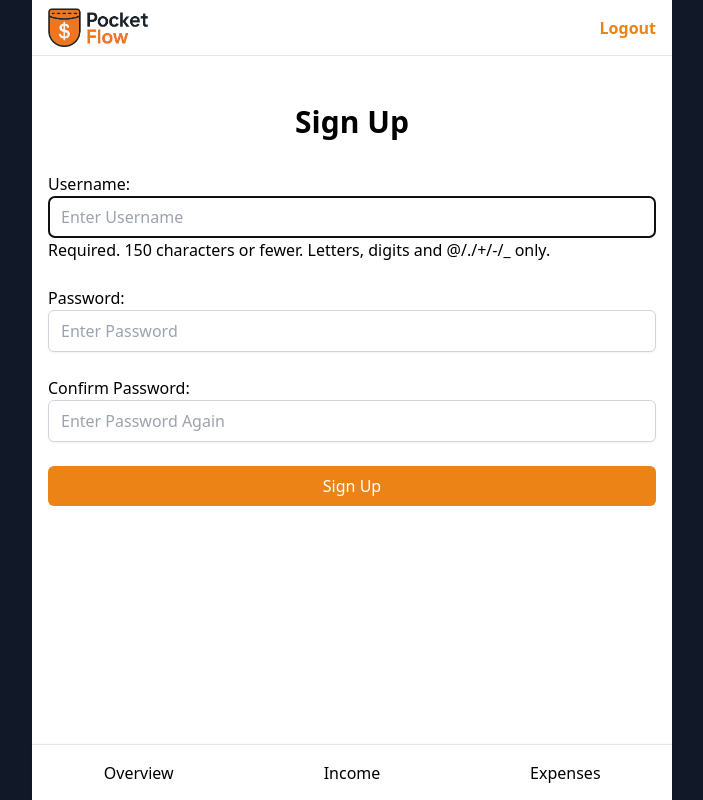
After one commit to josh1506/pocketflow, a Django app: page /signup/ in a window 1280 px wide. The commit adds this page. Shown: the whole page, without its empty margins (288-991 px from the left). Run offline with Django 5.2, Linux system fonts and the light colour scheme; some libraries are stand-ins or nearby versions.

Commit message:
[Feature] Implement signup functionality: Added CustomUserCreationForm, signup view, signup template, and URL routing. Applied Tailwind CSS styling to form fields and error messages.

```diff
--- /dev/null
+++ b/app/auths/forms.py
@@ -0,0 +1,30 @@
+from django import forms
+from django.contrib.auth.forms import UserCreationForm
+from django.contrib.auth.models import User
+
+
+class CustomUserCreationForm(UserCreationForm):
+    password1 = forms.CharField(
+        label='Password',
+        widget=forms.PasswordInput(attrs={
+            'class': 'block w-full px-3 py-2 border border-gray-300 rounded-md shadow-sm focus:ring-primary focus:border-primary sm:text-sm',
+            'placeholder': 'Enter Password'
+        })
+    )
+    password2 = forms.CharField(
+        label='Confirm Password',
+        widget=forms.PasswordInput(attrs={
+            'class': 'block w-full px-3 py-2 border border-gray-300 rounded-md shadow-sm focus:ring-primary focus:border-primary sm:text-sm',
+            'placeholder': 'Enter Password Again'
+        })
+    )
+
+    class Meta:
+        model = User
+        fields = ['username', 'password1', 'password2']
+        widgets = {
+            'username': forms.TextInput(attrs={
+                'class': 'block w-full px-3 py-2 border border-gray-300 rounded-md shadow-sm focus:ring-primary focus:border-primary sm:text-sm',
+                'placeholder': 'Enter Username'
+            }),
+        }
--- a/app/auths/templates/auth/login.html
+++ b/app/auths/templates/auth/login.html
@@ -96,7 +96,7 @@
 
         <p class="mt-10 text-center text-sm/6 text-gray-500">
             Not a member?
-            <a href="#" class="font-semibold text-primary hover:text-primaryHover">Signup now</a>
+            <a href="#" class="font-semibold text-primary hover:text-primaryHover">Sign up now</a>
         </p>
     </div>
 </div>
--- /dev/null
+++ b/app/auths/templates/auth/signup.html
@@ -0,0 +1,19 @@
+{% extends 'base.html' %}
+
+{% block title %}Register{% endblock %}
+
+{% block content %}
+
+<div class="w-full bg-white px-4 py-10">
+    <h2 class="text-3xl font-bold text-center mb-8">Sign Up</h2>
+    <form method="post" class="space-y-6">
+        {% csrf_token %}
+        {{ form.as_p }}
+        <button type="submit"
+                class="w-full bg-primary text-white py-2 rounded-md hover:bg-primaryHover transition duration-300">
+            Sign Up
+        </button>
+    </form>
+</div>
+
+{% endblock %}
--- a/app/auths/views.py
+++ b/app/auths/views.py
@@ -1,3 +1,21 @@
-from django.shortcuts import render
+from django.urls import reverse_lazy
+from django.views import View
+from django.shortcuts import render, redirect
+from .forms import CustomUserCreationForm
 
-# Create your views here.
+
+class SignUpView(View):
+    form_class = CustomUserCreationForm
+    template_name = 'auth/signup.html'
+    success_url = reverse_lazy('login')
+
+    def get(self, request):
+        form = self.form_class()
+        return render(request, self.template_name, {'form': form})
+
+    def post(self, request):
+        form = self.form_class(request.POST)
+        if form.is_valid():
+            form.save()
+            return redirect(self.success_url)
+        return render(request, self.template_name, {'form': form})
--- a/config/urls.py
+++ b/config/urls.py
@@ -19,6 +19,7 @@ from django.conf import settings
 from django.contrib import admin
 from django.contrib.auth import views as auth_views
 from django.urls import path, include
+from app.auths.views import SignUpView
 
 urlpatterns = [
     path('admin/', admin.site.urls),
@@ -27,6 +28,7 @@ urlpatterns = [
     path("overview/", include("app.overview.urls"), name="overview"),
     path("login/", auth_views.LoginView.as_view(template_name="auth/login.html"), name="login"),
     path("logout/", auth_views.LogoutView.as_view(), name="logout"),
+    path("signup/", SignUpView.as_view(), name="signup"),
 ]
 
 if settings.DEBUG:
--- /dev/null
+++ b/static/styles/base.css
@@ -0,0 +1,6 @@
+.errorlist {
+    border: 1px solid #DC2626;
+    border-radius: 6px;
+    padding: 0.5rem 1rem;
+    color: #EF4444;
+}
--- a/templates/head/css.html
+++ b/templates/head/css.html
@@ -1,3 +1,4 @@
 {% load static %}
 
 <link rel="stylesheet" href="{% static 'styles/output.css' %}"/>
+<link rel="stylesheet" href="{% static 'styles/base.css' %}"/>
```
Also changed, not shown: static/styles/output.css.
